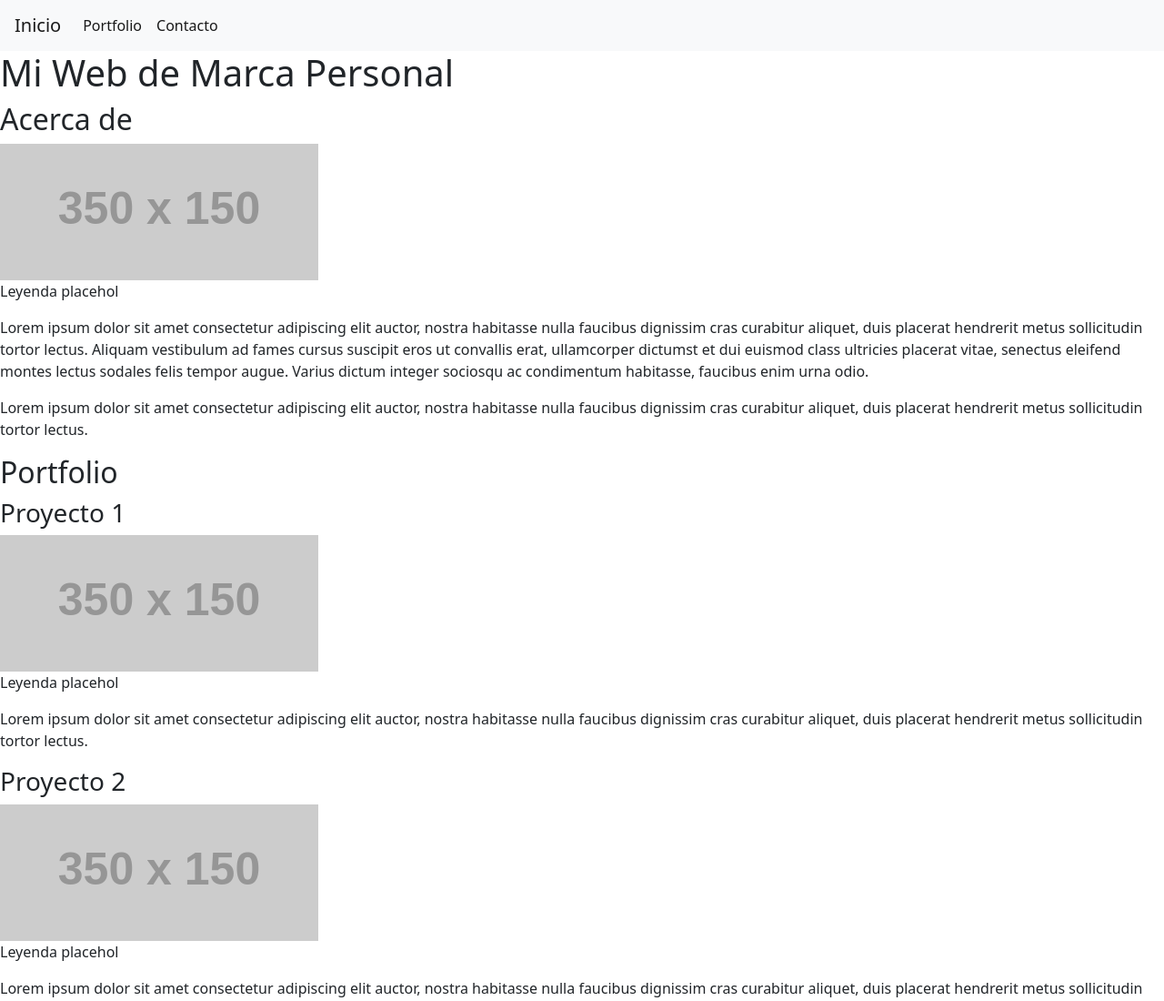
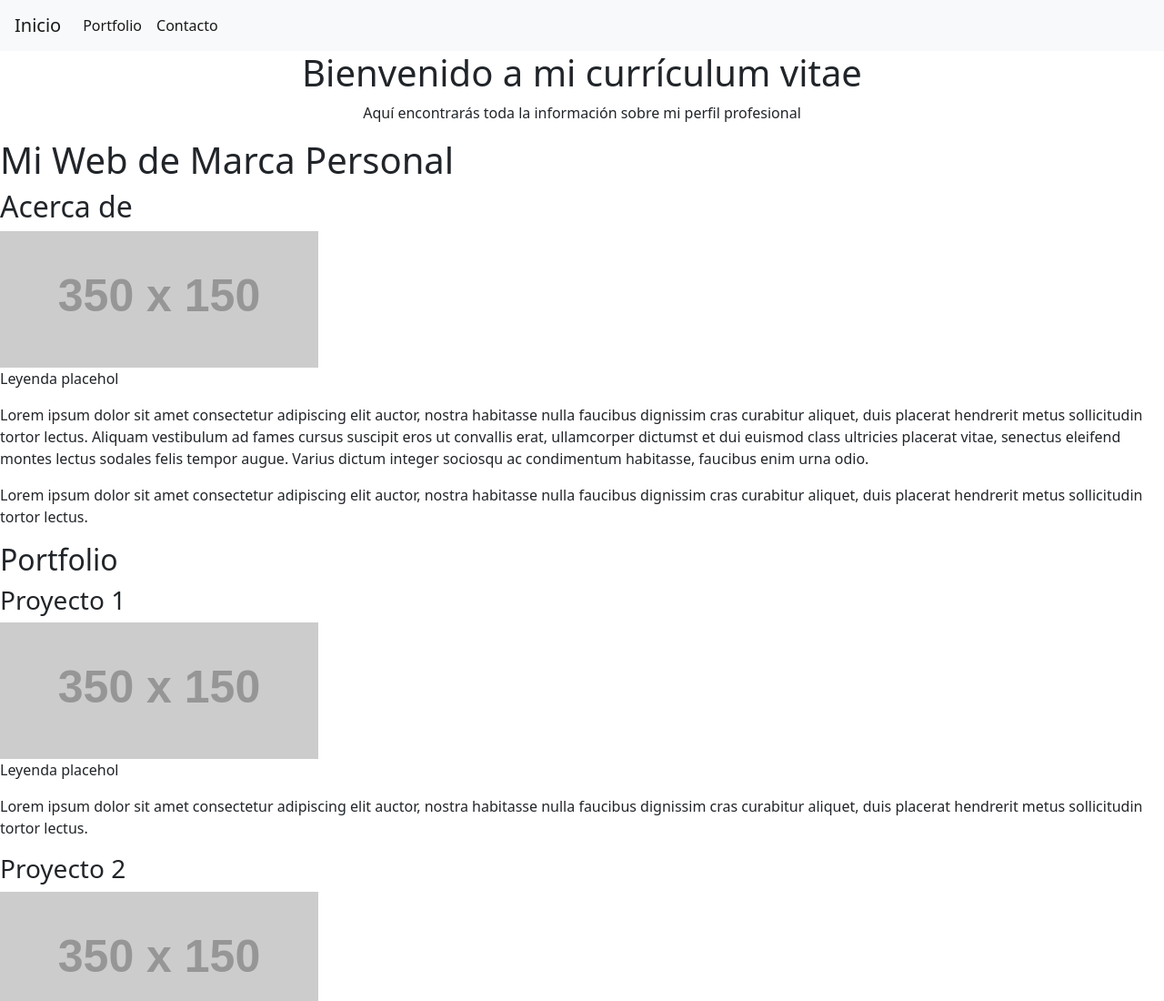
Before and after one commit to ivanbaquero8/ivanbaquero8.github.io, a plain HTML site: page index.html in a window 1280 px wide. Shown: the top 1100 px of the page at 91% size. Drawn offline with nearby package versions, Linux system fonts and the light colour scheme; placeholder pictures from the web are drawn by us.

Commit message:
HERO
HERO añadido, tiene un título y una descripción

```diff
--- a/index.html
+++ b/index.html
@@ -26,6 +26,13 @@
     </div>
   </div>
 </nav>
+<div style="text-align:center;">
+    <div class="hero-image"></div>
+      <div class="hero-text">
+        <h1>Bienvenido a mi currículum vitae</h1>
+        <p>Aquí encontrarás toda la información sobre mi perfil profesional</p>
+      </div>
+    </div>
     <header>
         <h1>Mi Web de Marca Personal</h1>
     </header>
```
